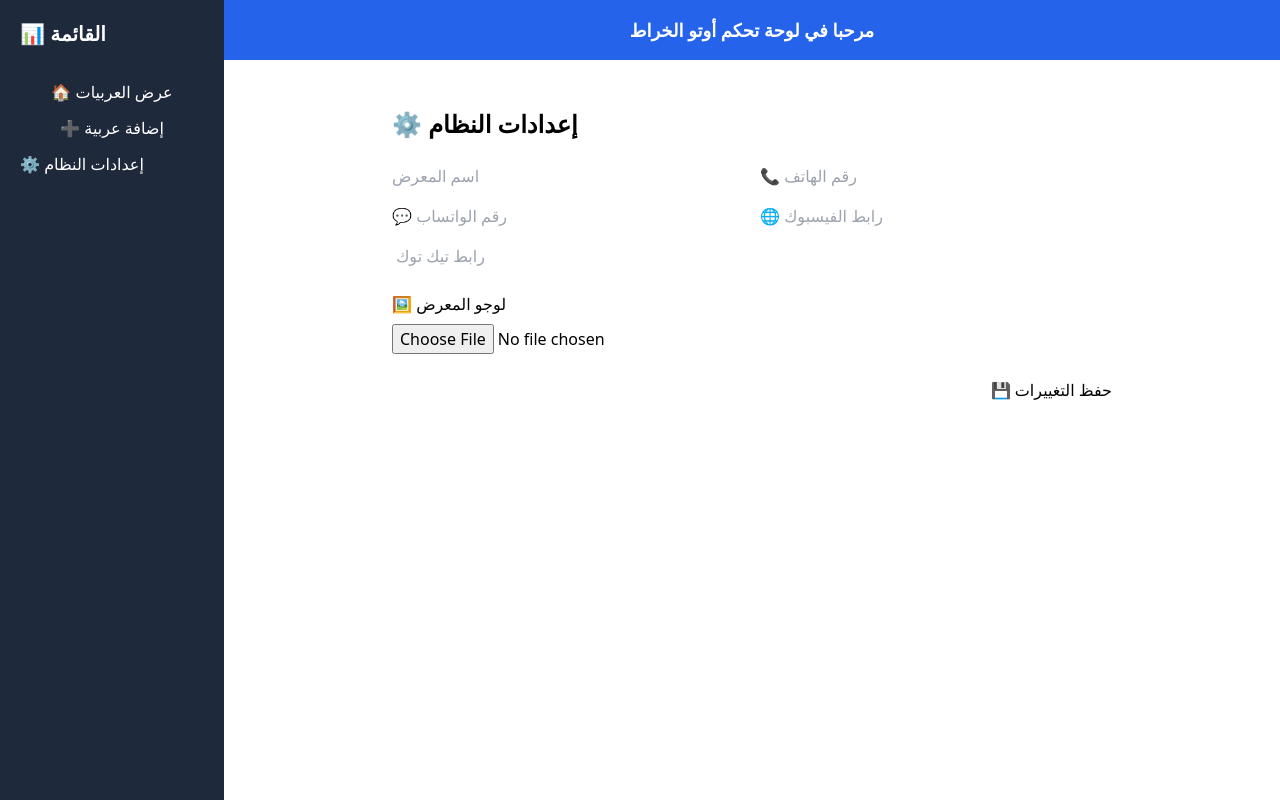
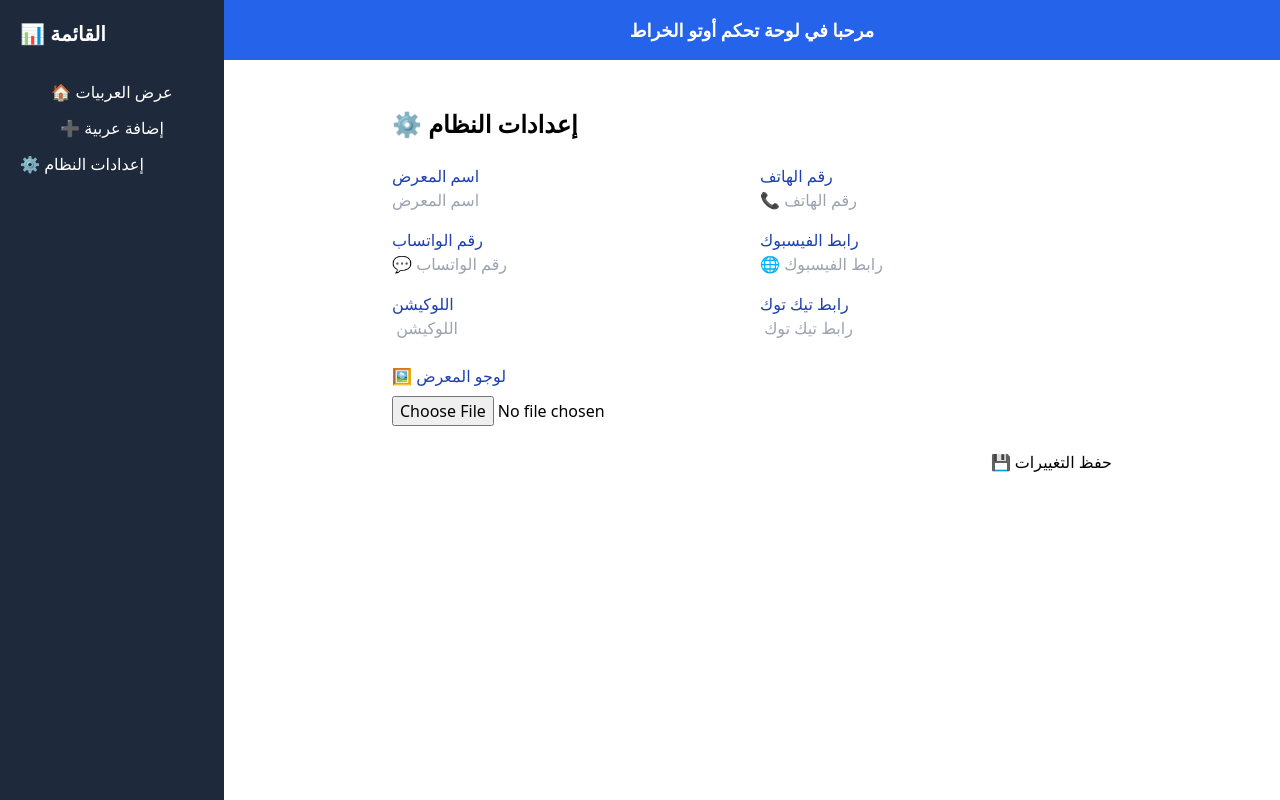
Before and after one commit to p-lilo/admin_dashboard_autocar, a React (Create React App) app: page /dashboard in a window 1280 px wide. Both pictures are taken after a click on the element "⚙️ إعدادات النظام". Built offline with nearby package versions, Linux system fonts and the light colour scheme; no server answers; the database is empty.

Commit message:
settings edit

```diff
--- a/src/pages/Settings.js
+++ b/src/pages/Settings.js
@@ -14,6 +14,7 @@ export default function Settings() {
     tiktok: "",
     phone: "",
     whatsapp: "",
+    location: "",
   });
   const [loading, setLoading] = useState(true);
   const [uploading, setUploading] = useState(false);
@@ -67,7 +68,9 @@ export default function Settings() {
 
       {/* بيانات أساسية */}
       <div className="grid grid-cols-1 md:grid-cols-2 gap-4">
-        <input
+        <label className="form-control">
+          <span className="label-text text-blue-800"> اسم المعرض</span>
+         <input
           type="text"
           className="input input-bordered w-full"
           placeholder="اسم المعرض"
@@ -76,16 +79,21 @@ export default function Settings() {
             setSettings({ ...settings, companyName: e.target.value })
           }
         />
+        </label>
 
-        <input
+<label className="form-control">
+          <span className="label-text text-blue-800">  رقم الهاتف</span>
+          <input
           type="text"
           className="input input-bordered w-full"
           placeholder="📞 رقم الهاتف"
           value={settings.phone}
           onChange={(e) => setSettings({ ...settings, phone: e.target.value })}
         />
-
-        <input
+        </label>
+        <label className="form-control">
+          <span className="label-text text-blue-800">  رقم الواتساب</span>
+         <input
           type="text"
           className="input input-bordered w-full"
           placeholder="💬 رقم الواتساب"
@@ -94,7 +102,9 @@ export default function Settings() {
             setSettings({ ...settings, whatsapp: e.target.value })
           }
         />
-
+        </label>
+        <label className="form-control">
+          <span className="label-text text-blue-800"> رابط الفيسبوك</span>
         <input
           type="text"
           className="input input-bordered w-full"
@@ -104,7 +114,21 @@ export default function Settings() {
             setSettings({ ...settings, facebook: e.target.value })
           }
         />
-
+        </label>
+        <label className="form-control">
+          <span className="label-text text-blue-800">  اللوكيشن</span>
+         <input
+          type="text"
+          className="input input-bordered w-full"
+          placeholder=" اللوكيشن"
+          value={settings.location}
+          onChange={(e) =>
+            setSettings({ ...settings, location: e.target.value })
+          }
+        />
+        </label>
+         <label className="form-control">
+          <span className="label-text text-blue-800">  رابط تيك توك</span>
         <input
           type="text"
           className="input input-bordered w-full"
@@ -114,6 +138,11 @@ export default function Settings() {
             setSettings({ ...settings, tiktok: e.target.value })
           }
         />
+        </label>
+
+
+
+
 
 
 
@@ -121,7 +150,7 @@ export default function Settings() {
 
       {/* رفع اللوجو */}
       <div className="mt-6">
-        <label className="block mb-2">🖼️ لوجو المعرض</label>
+        <label className="block mb-2 text-blue-800">🖼️ لوجو المعرض</label>
         <input
           type="file"
           accept="image/*"
```
